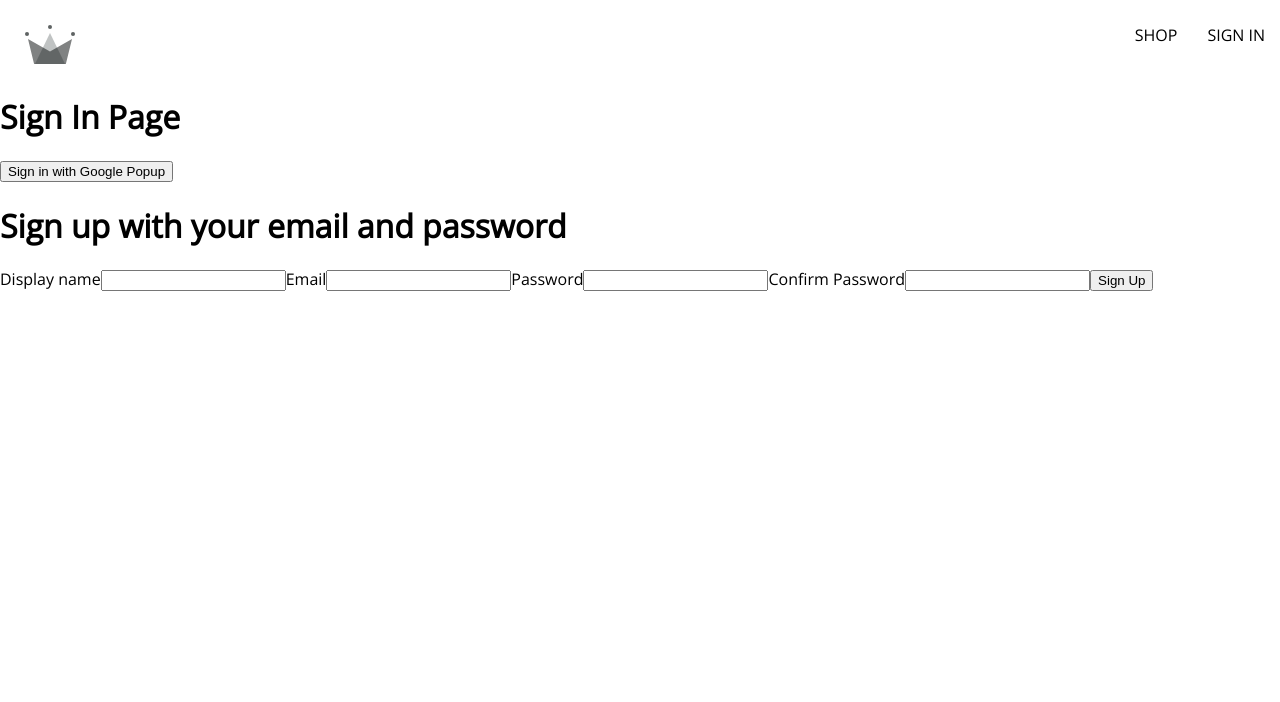
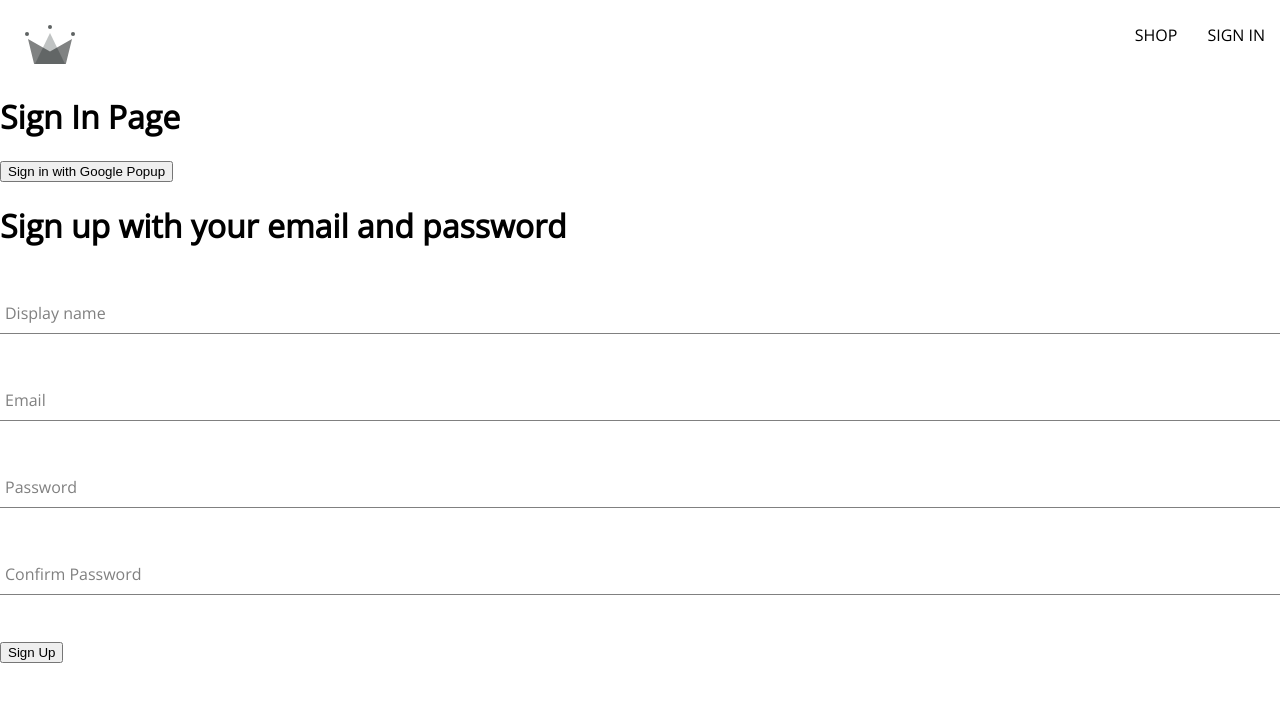
Before and after one commit to aloundoye/crwn-clothing, a React (Create React App) app: page /sign-in in a window 1280 px wide. Shown: the top 702 px of the page. Built offline with nearby package versions, Linux system fonts and the light colour scheme.

Commit message:
Generalizing Form Input Component

```diff
--- /dev/null
+++ b/src/components/form-input/form-input.component.jsx
@@ -0,0 +1,20 @@
+import './form-input.styles.scss';
+
+const FormInput = ({ label, ...otherProps }) => {
+  return (
+    <div className="group">
+      <input {...otherProps} className="form-input" />
+      {label && (
+        <label
+          className={`${
+            otherProps.value.length ? 'shrink' : ''
+          } form-input-label`}
+        >
+          {label}
+        </label>
+      )}
+    </div>
+  );
+};
+
+export default FormInput;
--- /dev/null
+++ b/src/components/form-input/form-input.styles.scss
@@ -0,0 +1,54 @@
+$sub-color: grey;
+$main-color: black;
+
+@mixin shrinkLabel {
+  top: -14px;
+  font-size: 12px;
+  color: $main-color;
+}
+
+.group {
+  position: relative;
+  margin: 45px 0;
+
+  .form-input {
+    background: none;
+    background-color: white;
+    color: $sub-color;
+    font-size: 18px;
+    padding: 10px 10px 10px 5px;
+    display: block;
+    width: 100%;
+    border: none;
+    border-radius: 0;
+    border-bottom: 1px solid $sub-color;
+    margin: 25px 0;
+
+    &:focus {
+      outline: none;
+    }
+
+    &:focus ~ .form-input-label {
+      @include shrinkLabel();
+    }
+  }
+
+  input[type='password'] {
+    letter-spacing: 0.3em;
+  }
+
+  .form-input-label {
+    color: $sub-color;
+    font-size: 16px;
+    font-weight: normal;
+    position: absolute;
+    pointer-events: none;
+    left: 5px;
+    top: 10px;
+    transition: 300ms ease all;
+
+    &.shrink {
+      @include shrinkLabel();
+    }
+  }
+}
--- a/src/components/sign-up-form/sign-up-form.component.jsx
+++ b/src/components/sign-up-form/sign-up-form.component.jsx
@@ -1,4 +1,6 @@
 import { useState } from 'react';
+
+import FormInput from '../form-input/form-input.component';
 
 import {
   createAuthUserWithEmailAndPassword,
@@ -18,7 +20,7 @@
 
   const resetFormFields = () => {
     setFormFields(defaultFormFields);
-  }
+  };
 
   const handleSubmit = async (event) => {
     event.preventDefault();
@@ -36,7 +38,7 @@
 
       await createUserDocumentFromAuth(user, { displayName });
 
-      resetFormFields()
+      resetFormFields();
     } catch (error) {
       console.log('user creation encountered error', error);
     }
@@ -51,32 +53,32 @@
     <div>
       <h1>Sign up with your email and password</h1>
       <form onSubmit={handleSubmit}>
-        <label>Display name</label>
-        <input
+        <FormInput
+          label="Display name"
           type="text"
           required
           onChange={handleChange}
           name="displayName"
           value={displayName}
         />
-        <label>Email</label>
-        <input
+        <FormInput
+          label="Email"
           type="email"
           required
           onChange={handleChange}
           name="email"
           value={email}
         />
-        <label>Password</label>
-        <input
+        <FormInput
+          label="Password"
           type="password"
           required
           onChange={handleChange}
           name="password"
           value={password}
         />
-        <label>Confirm Password</label>
-        <input
+        <FormInput
+          label="Confirm Password"
           type="password"
           required
           onChange={handleChange}
```
